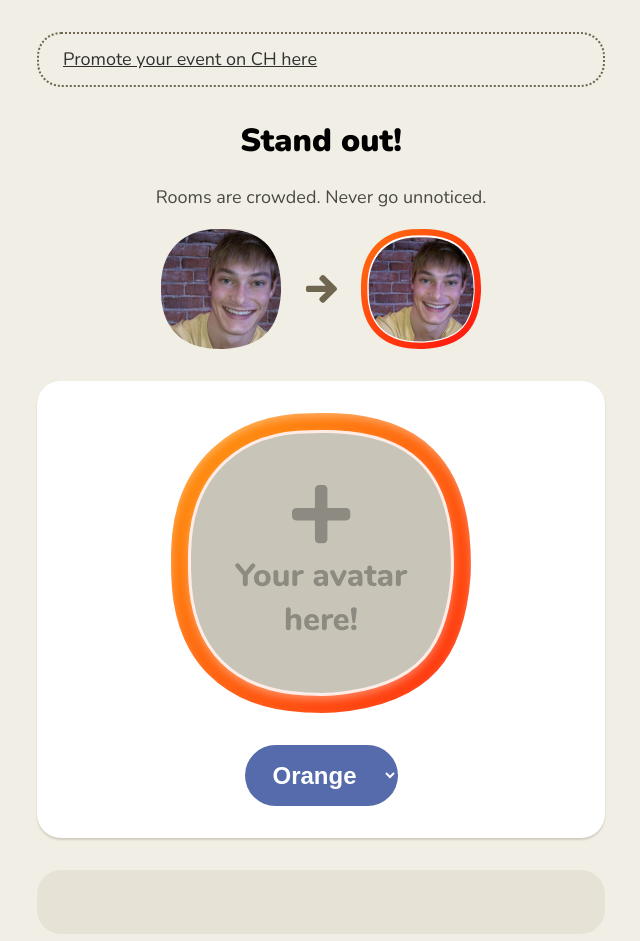
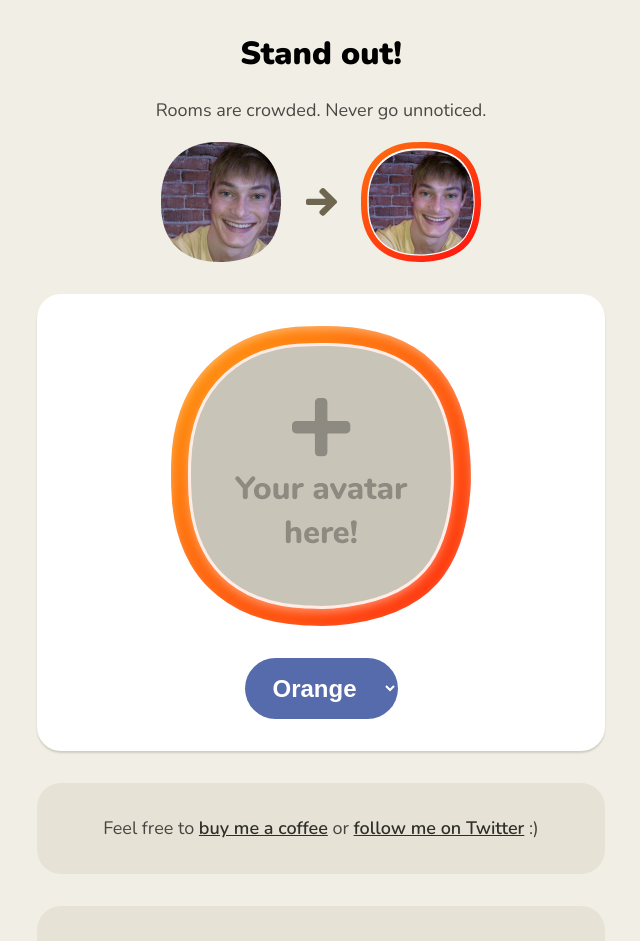
Before and after one commit to claudiopostinghel/CHRing, a Svelte app: page / in a window 1280 px wide. Shown: the top 941 px of the page, without its empty margins (319-959 px from the left). Built offline with nearby package versions, Linux system fonts and the light colour scheme.

Commit message:
Promote commented

```diff
--- a/src/App.svelte
+++ b/src/App.svelte
@@ -156,12 +156,12 @@
 
 <main>
 
+	<!-- Promote?
 	<a href="mailto:claudiopostinghel@gmail.com" target="_blank" rel="noopener noreferrer">
 		<div id="promoteSpace" class="darkContainer dotted" style="padding:12px 24px; display: flex; flex-direction: row;">
-			<!-- <img id="plusImage" src="images/plus.svg" alt="plus icon"> -->
 			Promote your event on CH here
 		</div>
-	</a>
+	</a> -->
 
 
 	<center>
@@ -208,7 +208,12 @@
 
 	</div>
 
-	<div class="darkContainer"></div>
+	<div class="darkContainer">
+		<p style="margin:0; text-align:center;">Feel free to
+			<a href="http://bit.ly/2OfAgCG" style="font-weight:600 !important;">buy me a coffee</a>
+			or
+			<a href="https://bit.ly/3oY9c7u" style="font-weight:600 !important;">follow me on Twitter</a> :)</p>
+	</div>
 
 	<div class="darkContainer">
 		<h4>Why does it work</h4>
```
